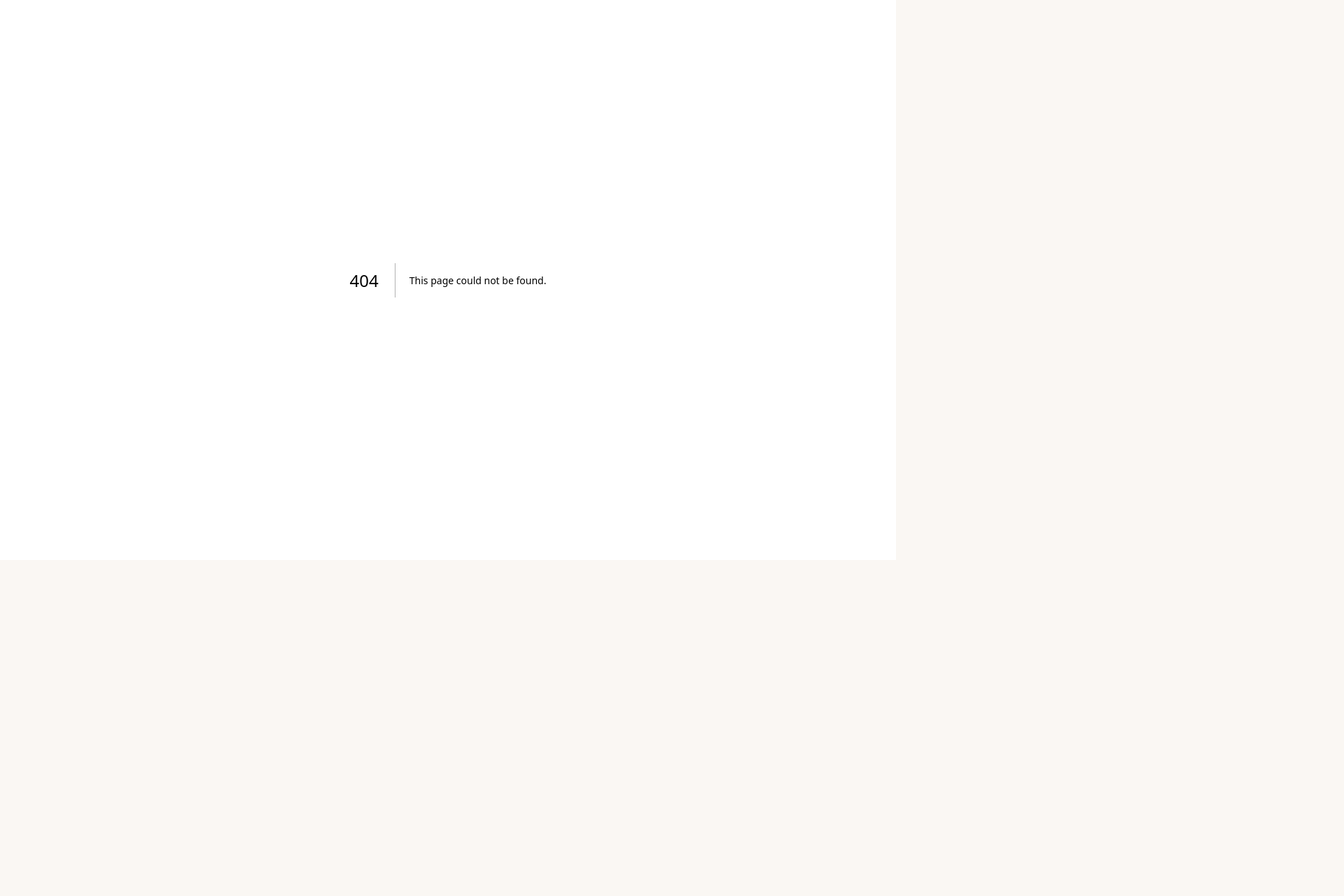
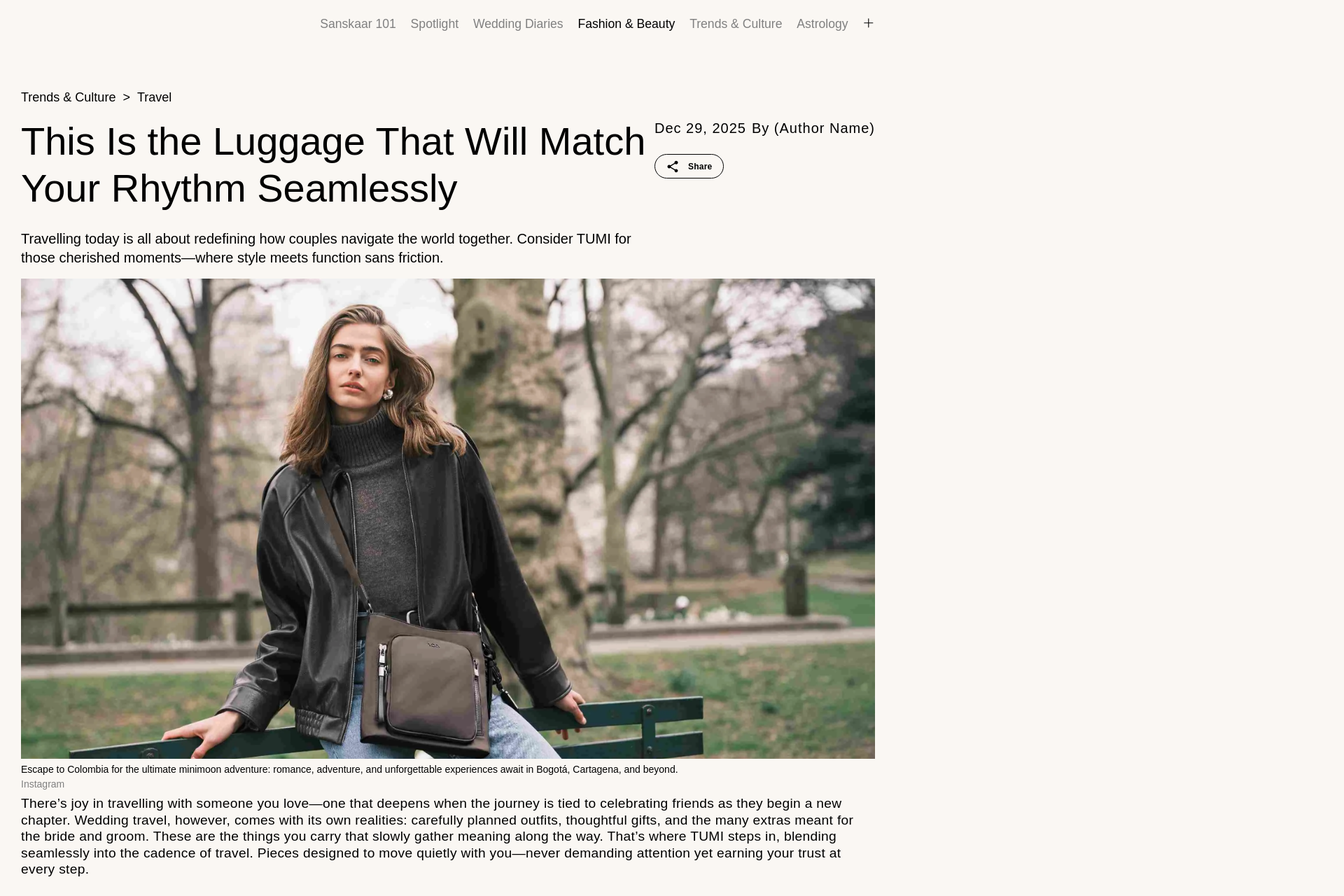
Before and after one commit to sameer-rpsg/TimelineWidgetM_1, a Next.js app: page /tumi in a window 1280 px wide. Before the commit this address had no page. Shown: the top 1280 px of the page at 70% size, 1920 px wide, since content can reach past the window. Before the commit the page ends 800 px from the top, so only its background shows below. Built offline with nearby package versions, Linux system fonts and the light colour scheme; a web font is replaced by a local one.

Commit message:
UPDATE: content changed

```diff
--- /dev/null
+++ b/src/components/Article2.jsx
@@ -0,0 +1,176 @@
+
+
+import React from "react";
+import Header from "./common/Header";
+import TimeLineWidget1 from "./TimeLineWidget1";
+
+const Article2 = () => {
+  return (
+    <>
+      <Header />
+      <div className="story-container" style={{ position: "relative" }}>
+        <div className="Stories_wrapper" style={{ padding: "4rem 0 0 0" }}>
+          <div className="container">
+
+            <div className="story-top">
+              <div className="breadcrumb">
+                <p style={{ fontWeight: 300 }}>
+                  <a href="/trends-culture">Trends &amp; Culture</a>
+                  <span>&nbsp; &gt; &nbsp;</span>
+                  <a href="/trends-culture/travel">Travel</a>
+                </p>
+              </div>
+              <div className="contr-fluid">
+                <div className="contr-fluid_inner">
+                  <h1>
+                    This Is the Luggage That Will Match Your Rhythm Seamlessly
+                  </h1>
+                  <div className="para-ButFlex">
+                    <p>
+                      Travelling today is all about redefining how couples
+                      navigate the world together. Consider TUMI for those
+                      cherished moments—where style meets function sans
+                      friction.
+                    </p>
+                  </div>
+                </div>
+                <div className="detailed-media_info">
+                  <div className="card-meta_meta">
+                    <div className="card-meta_meta_inner">
+                      <div className="card-meta_item">
+                        <span className="card-meta_label text-7">
+                          Dec 29, 2025
+                        </span>
+                      </div>
+                      <div className="card-meta_item">
+                        <span className="card-meta_label text-7">
+                          By {/* */}(Author Name)
+                        </span>
+                      </div>
+                    </div>
+                    <div className="card-actions_actions">
+                      <li>
+                        <button className="rounded_btns" aria-label="">
+                          <svg
+                            stroke="currentColor"
+                            fill="currentColor"
+                            strokeWidth={0}
+                            viewBox="0 0 512 512"
+                            height="1em"
+                            width="1em"
+                            xmlns="http://www.w3.org/2000/svg"
+                          >
+                            <path d="M383.822 344.427c-16.045 0-31.024 5.326-41.721 15.979l-152.957-88.42c1.071-5.328 2.142-9.593 2.142-14.919 0-5.328-1.071-9.593-2.142-14.919l150.826-87.35c11.762 10.653 26.741 17.041 43.852 17.041 35.295 0 64.178-28.766 64.178-63.92C448 72.767 419.117 44 383.822 44c-35.297 0-64.179 28.767-64.179 63.92 0 5.327 1.065 9.593 2.142 14.919l-150.821 87.35c-11.767-10.654-26.741-17.041-43.856-17.041-35.296 0-63.108 28.766-63.108 63.92 0 35.153 28.877 63.92 64.178 63.92 17.115 0 32.089-6.389 43.856-17.042l151.891 88.421c-1.076 4.255-2.141 8.521-2.141 13.847 0 34.094 27.806 61.787 62.037 61.787 34.229 0 62.036-27.693 62.036-61.787.001-34.094-27.805-61.787-62.035-61.787z" />
+                          </svg>
+                          <span>Share</span>
+                        </button>
+                      </li>
+                    </div>
+                  </div>
+                </div>
+              </div>
+            </div>
+            <div className="Stories_wrapper_inner">
+
+              <div className="big-container-blog">
+                <div className="blog-img-container gradient_remove_bg">
+                  <img
+                    alt="Columbian skylines and food"
+                    loading="lazy"
+                    decoding="async"
+                    data-nimg="fill"
+                    style={{
+                      position: "absolute",
+                      height: "100%",
+                      width: "100%",
+                      left: 0,
+                      top: 0,
+                      right: 0,
+                      bottom: 0,
+                      color: "transparent",
+                    }}
+                    sizes="100vw"
+                    src="/Assets/timeline_widget_1_images/250410_13_44_FW25Seasonal_TALENT_VoyageurTylrCrssbdy_Mink_186_v3_RGB_300dpi.webp"
+                  />
+                </div>
+                <div className="Stories_caption_wrapper">
+                  <span className="Stories_caption">
+                    Escape to Colombia for the ultimate minimoon adventure:
+                    romance, adventure, and unforgettable experiences await in
+                    Bogotá, Cartagena, and&nbsp;beyond.
+                  </span>
+                  <span className="Stories_courtesy">Instagram</span>
+                </div>
+              </div>
+              <div className="StoriesInfo_wrapper">
+                <div className="StoriesInfo_leftcntr">
+                  <div className="StoriesInfo_left_innercntr-full-width">
+                    <div className="">
+                      <div className="rich-text_wrapper">
+                        <p style={{ textAlign: "left" }}>
+                          <span>
+                            There’s joy in travelling with someone you love—one that deepens when the journey is
+tied to celebrating friends as they begin a new chapter. Wedding travel, however,
+comes with its own realities: carefully planned outfits, thoughtful gifts, and the many
+extras meant for the bride and groom. These are the things you carry that slowly gather
+meaning along the way. That’s where TUMI steps in, blending seamlessly into the
+cadence of travel. Pieces designed to move quietly with you—never demanding
+attention yet earning your trust at every step.
+
+                          </span>
+                          <br />
+                        </p>
+                      </div>
+                    </div>
+                  </div>
+
+                  <TimeLineWidget1 />
+
+                  <div className="">
+                    <ul className="Readmore_actions">
+                      <li className="Readmore_actions_first-not-button">
+                        <span>READ MORE STORIES ABOUT :</span>
+                      </li>
+                      <div className="Readmore_actions_inner">
+                        <ul className="card-actions_actions">
+                          <li className="">
+                            <a
+                              className="card-actions_actions_button "
+                              aria-label=""
+                              href="/tag/travel-destinations"
+                            >
+                              <span className="button_label">
+                                Travel destinations
+                              </span>
+                            </a>
+                          </li>
+                        </ul>
+                        <ul className="card-actions_actions">
+                          <li className="">
+                            <a
+                              className="card-actions_actions_button "
+                              aria-label=""
+                              href="/tag/minimoons"
+                            >
+                              <span className="button_label">Minimoons</span>
+                            </a>
+                          </li>
+                        </ul>
+                      </div>
+                    </ul>
+                  </div>
+                </div>
+
+              </div>
+
+
+            </div>
+          </div>
+        </div>
+
+      </div>
+    </>
+  );
+};
+
+export default Article2;
--- /dev/null
+++ b/src/pages/tumi/index.jsx
@@ -0,0 +1,10 @@
+import Article2 from '@/components/Article2'
+import React from 'react'
+
+const index = () => {
+  return (
+    <Article2/>
+  )
+}
+
+export default index
--- a/src/styles/globals.css
+++ b/src/styles/globals.css
@@ -3409,8 +3409,7 @@ span.author {
 .rounded_btns {
     position: relative;
     z-index: 0;
-    display: inline-flex
-;
+    display: inline-flex;
     height: 35px;
     padding: 0 15px;
     flex-shrink: 0;
@@ -3426,6 +3425,7 @@ span.author {
     transition: border-color .4s ease;
     cursor: pointer;
     overflow: hidden;
+    background-color: transparent;
 }
 .rounded_btns:before {
     content: "";
```
Also changed, not shown: src/components/Article.jsx (+5 -39 lines).
